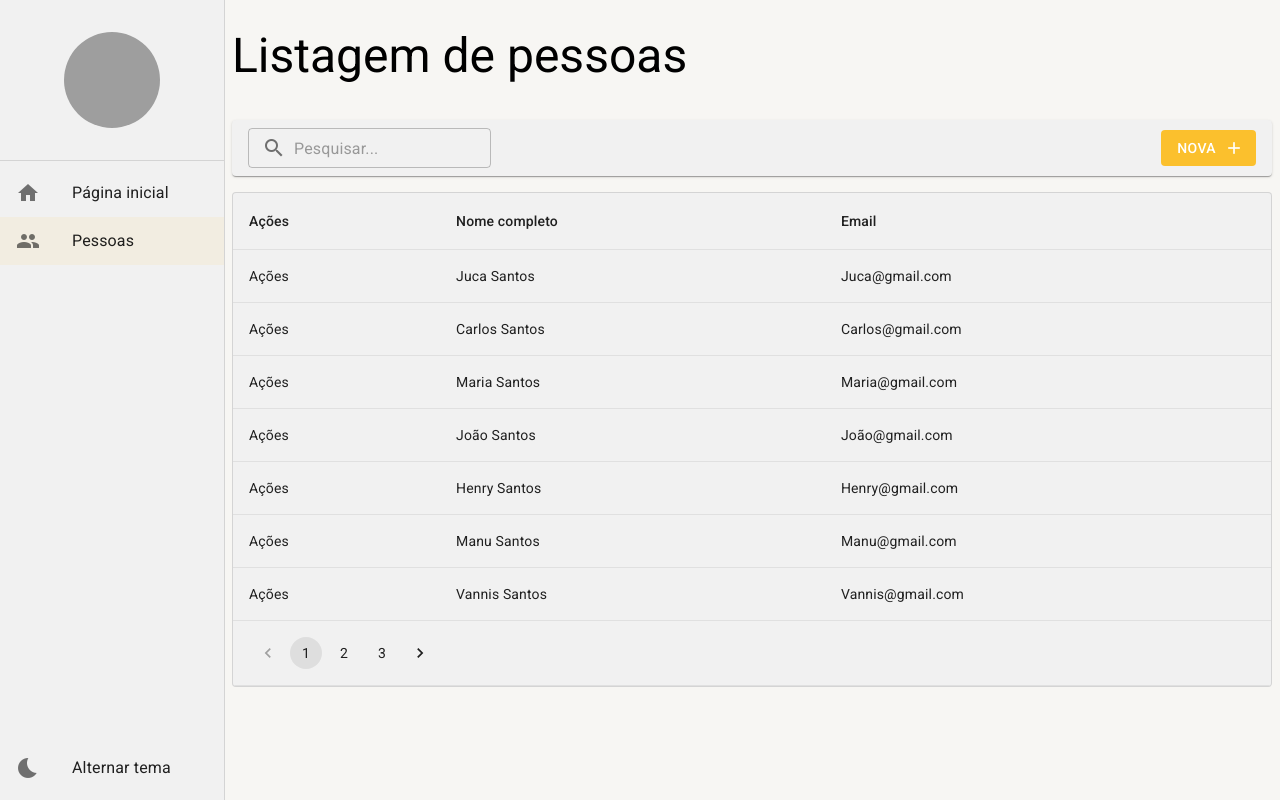
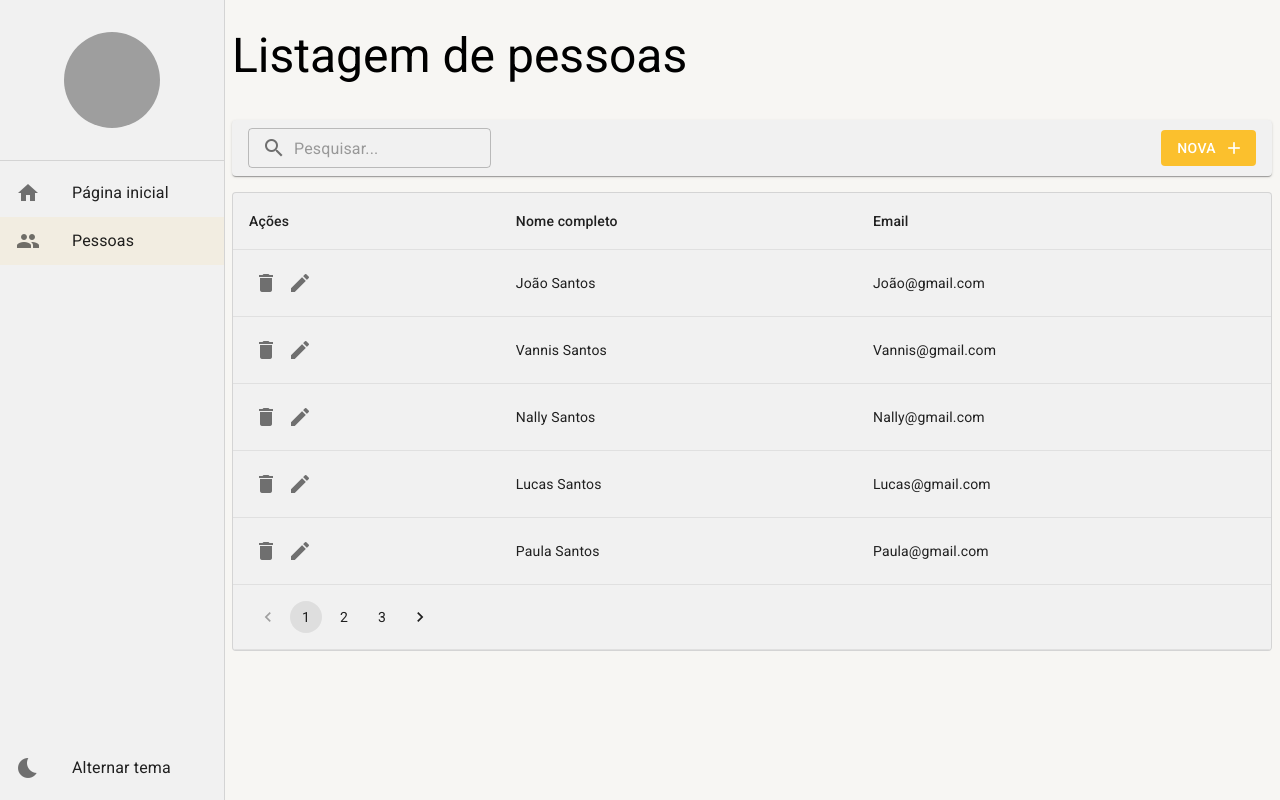
Before and after one commit to CarlosEduDev/MatUI-TSC, a React (Vite) app in the folder material-ui/: page /pessoas in a window 1280 px wide. Built offline with nearby package versions, Linux system fonts and the light colour scheme; data requests are answered from the project's data file; grey boxes are pictures that could not be loaded.

Commit message:
feat: adição dos botões deletar e editar.

```diff
--- a/material-ui/mock/database.json
+++ b/material-ui/mock/database.json
@@ -1,40 +1,10 @@
 {
   "pessoas": [
-      {
-         "id": 1,
-         "email": "Juca@gmail.com",
-         "cidadeId": "1",
-         "nomeCompleto": "Juca Santos"
-      },
-      {
-         "id": 2,
-         "email": "Carlos@gmail.com",
-         "cidadeId": "1",
-         "nomeCompleto": "Carlos Santos"
-      },
-      {
-         "id": 3,
-         "email": "Maria@gmail.com",
-         "cidadeId": "1",
-         "nomeCompleto": "Maria Santos"
-      },
     {
       "id": 4,
       "email": "João@gmail.com",
       "cidadeId": "1",
       "nomeCompleto": "João Santos"
-      },
-      {
-         "id": 5,
-         "email": "Henry@gmail.com",
-         "cidadeId": "1",
-         "nomeCompleto": "Henry Santos"
-      },
-      {
-         "id": 6,
-         "email": "Manu@gmail.com",
-         "cidadeId": "1",
-         "nomeCompleto": "Manu Santos"
     },
     {
       "id": 7,
@@ -120,6 +90,5 @@
       "cidadeId": "1",
       "nomeCompleto": "Aurelion Silva"
     }
-
   ]
 }
--- a/material-ui/src/pages/pessoas/ListagemDePessoas.tsx
+++ b/material-ui/src/pages/pessoas/ListagemDePessoas.tsx
@@ -1,7 +1,7 @@
 import { useEffect, useMemo, useState } from 'react';
 
-import { LinearProgress, Pagination, Paper, Table, TableBody, TableCell, TableContainer, TableFooter, TableHead, TableRow } from '@mui/material';
-import { useSearchParams } from 'react-router-dom';
+import { Icon, IconButton, LinearProgress, Pagination, Paper, Table, TableBody, TableCell, TableContainer, TableFooter, TableHead, TableRow } from '@mui/material';
+import { useNavigate, useSearchParams } from 'react-router-dom';
 
 import { IListagemPessoa } from '../../shared/services/api/pessoas/PessoasServices';
 import { PessoasService } from '../../shared/services/api/pessoas/PessoasServices';
@@ -14,6 +14,8 @@
 export const ListagemDePessoas: React.FC = () => {
   const [searchParams, setSearchParams] = useSearchParams();
   const { debounce } = useDebounce();
+
+  const navigate = useNavigate();
 
   const [rows, setRows] = useState<IListagemPessoa[]>([]);
   const [isLoading, setIsLoading] = useState(true);
@@ -49,6 +51,24 @@
     });
   }, [busca, pagina]);
 
+  const handleDelete = (id: number) => {
+
+    if(confirm('Você deseja deletar?')){
+      PessoasService.deleteById(id)
+      .then(result => {
+        if(result instanceof Error){
+          alert(result.message)
+        } else {
+          setRows(oldRows => [
+            ...oldRows.filter(oldRow => oldRow.id !== id)
+          ])
+          alert('Registro deletado com sucesso!')
+        }
+      })
+    }
+  }
+
+
 
   return (
     <LayoutBaseDePagina
@@ -74,7 +94,14 @@
           <TableBody>
             {rows.map(row => (
               <TableRow key={row.id}>
-                <TableCell>Ações</TableCell>
+                <TableCell>
+                  <IconButton size='small' onClick={() => handleDelete(row.id)}>
+                    <Icon>delete</Icon>
+                  </IconButton>
+                  <IconButton size='small' onClick={() => navigate(`/pessoas/detalhe/${row.id}`)}>
+                    <Icon>edit</Icon>
+                  </IconButton>
+                </TableCell>
                 <TableCell>{row.nomeCompleto}</TableCell>
                 <TableCell>{row.email}</TableCell>
               </TableRow>
--- a/material-ui/src/routes/index.tsx
+++ b/material-ui/src/routes/index.tsx
@@ -27,7 +27,7 @@
          <Route path='/pagina-inicial' element={<DashBoard/>}  />
 
          <Route path='/pessoas' element={<ListagemDePessoas/>}/>
-         {/* <Route path='/pessoas/detalhe/:id' element={<DashBoard/>}/> */}
+         <Route path='/pessoas/detalhe/:id' element={<p>Detalhe</p>}/>
 
          <Route path='*' element={ <Navigate to='/pagina-inicial'/> } />
       </Routes>
--- a/material-ui/src/shared/environment/index.ts
+++ b/material-ui/src/shared/environment/index.ts
@@ -5,7 +5,7 @@
     * Define a quantidade de linhas a ser carregada por padrão nas listagens de pessoas.
     */
 
-   LIMITE_DE_LINHAS: 7,
+   LIMITE_DE_LINHAS: 5,
 
    /**
     *  Placeholder exibido nas inputs.
--- a/material-ui/src/shared/services/api/pessoas/PessoasServices.ts
+++ b/material-ui/src/shared/services/api/pessoas/PessoasServices.ts
@@ -1,5 +1,3 @@
-
-
 import { Enviroment } from "../../../environment";
 
 import { Api } from "../axios-config";
```
Lines whose indentation alone changed are shown as unchanged.
